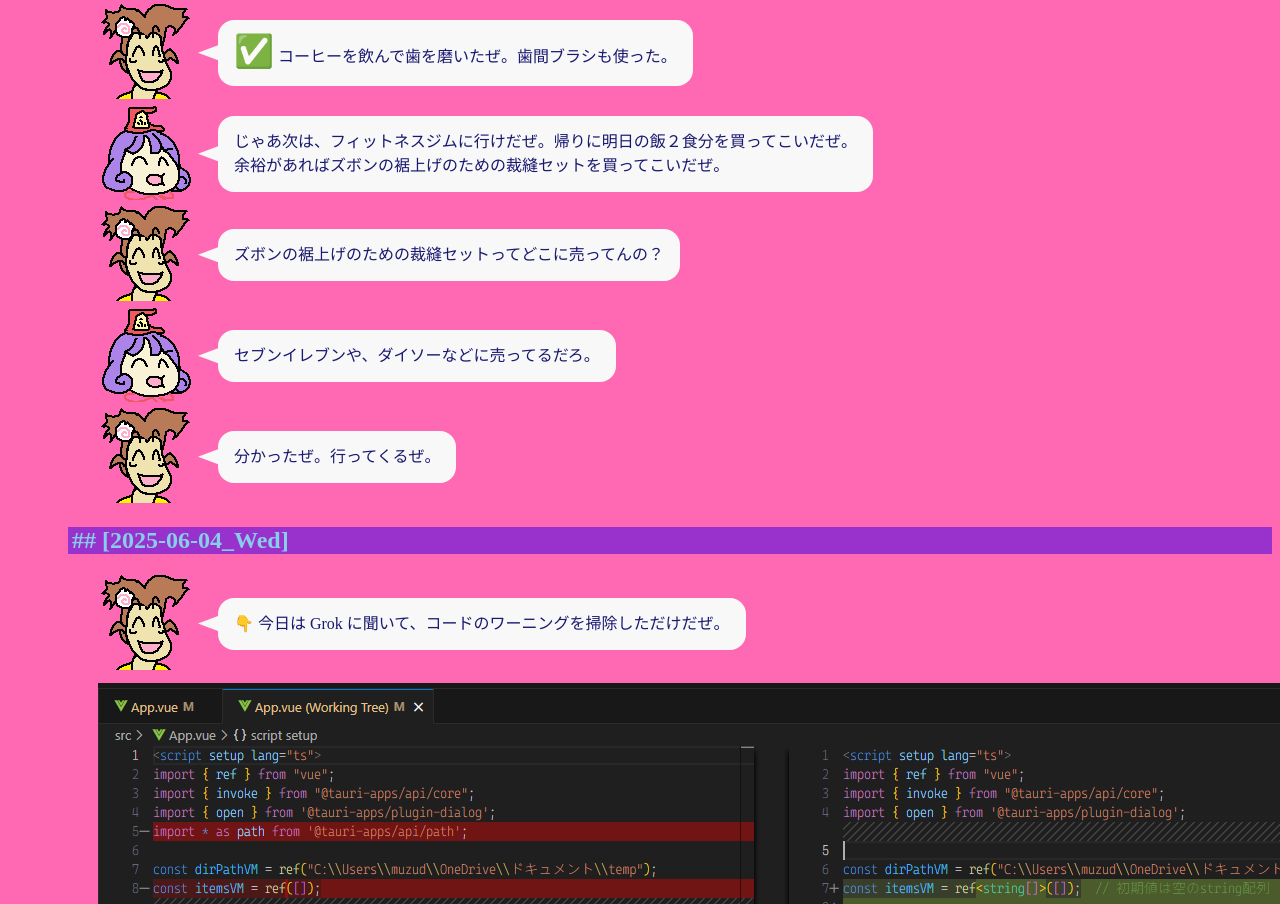
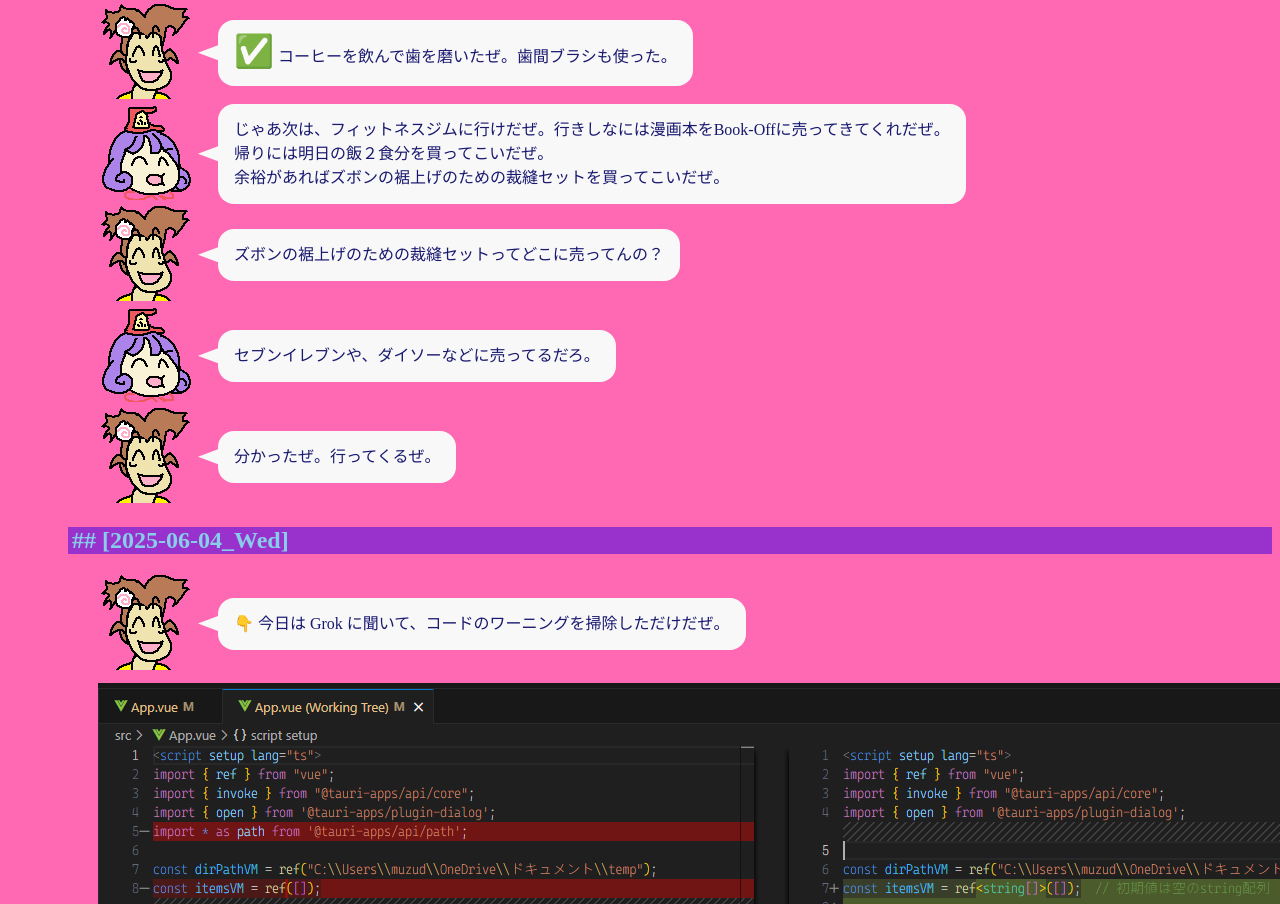
Before and after one commit to muzudho/Warabenture-2025, a Nuxt app: page / in a window 1280 px wide. Shown: the part 1191-2095 px from the top of the page. Built offline with nearby package versions, Linux system fonts and the light colour scheme.

Commit message:
ジャーナル追加。

```diff
--- a/app.vue
+++ b/app.vue
@@ -114,7 +114,8 @@
         </div>
         <div class="baloon-tail"></div>
         <div class="baloon">
-          じゃあ次は、フィットネスジムに行けだぜ。帰りに明日の飯２食分を買ってこいだぜ。<br>
+          じゃあ次は、フィットネスジムに行けだぜ。行きしなには漫画本をBook-Offに売ってきてくれだぜ。<br>
+          帰りには明日の飯２食分を買ってこいだぜ。<br>
           余裕があればズボンの裾上げのための裁縫セットを買ってこいだぜ。
         </div>
       </div>
```
